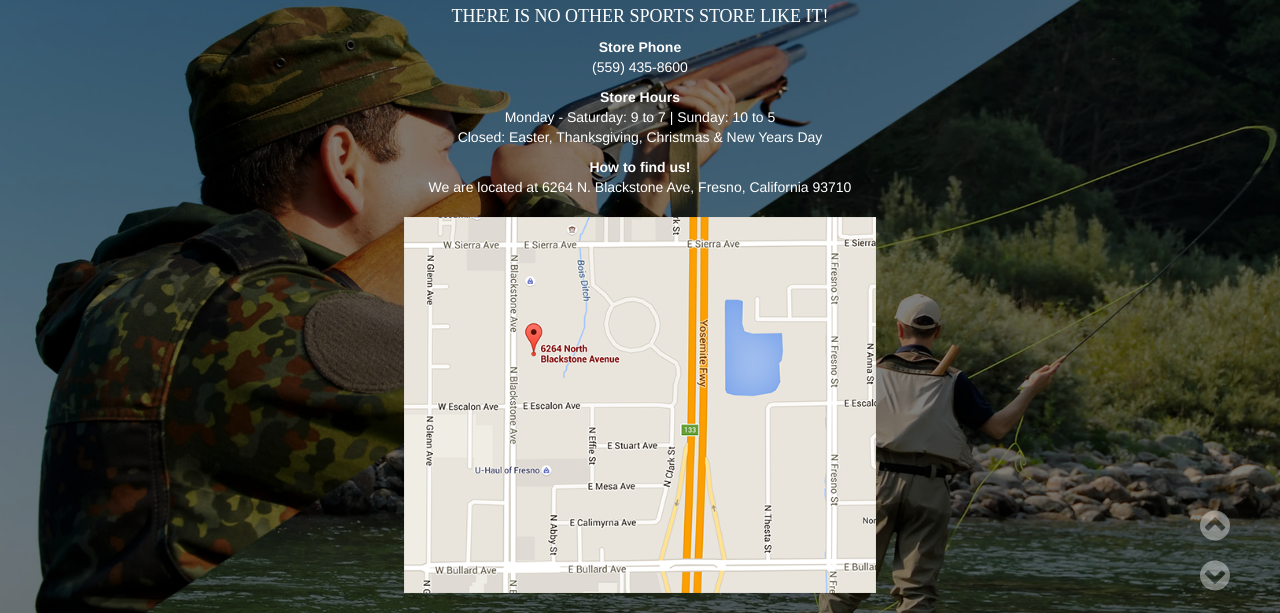
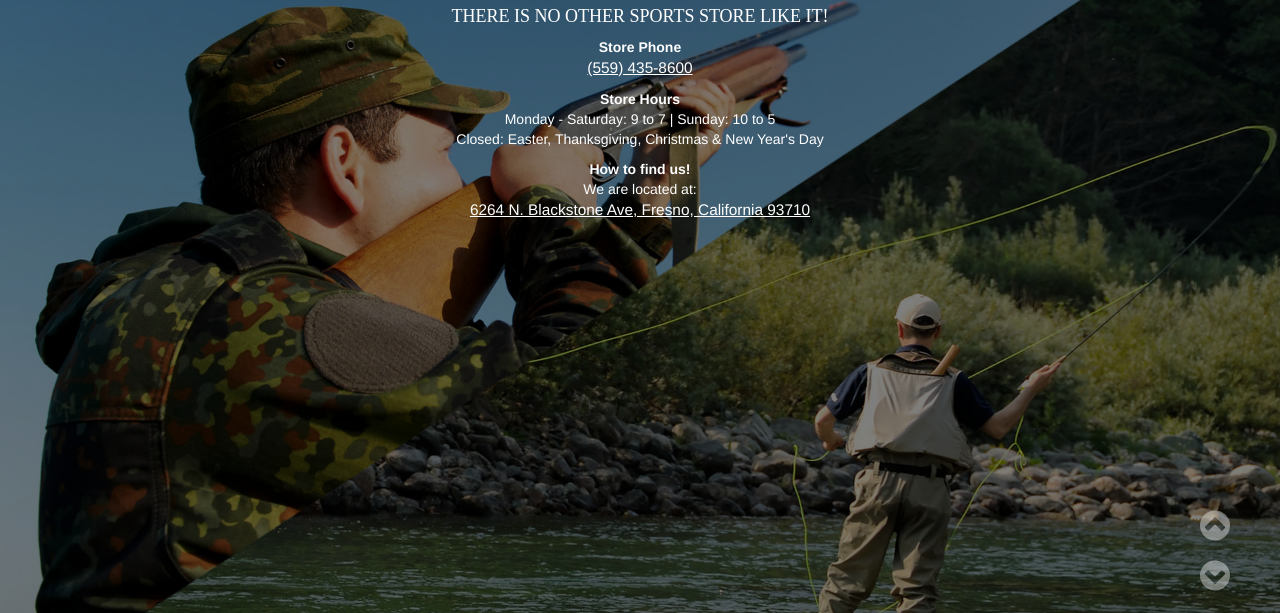
Before and after one commit to EditLLC/client-herbbauer, a plain HTML site: page index.html in a window 1280 px wide. Shown: the part 109-722 px from the top of the page. Drawn offline with nearby package versions, Linux system fonts and the light colour scheme.

Commit message:
Minor final touch-ups

```diff
--- a/css/style.css
+++ b/css/style.css
@@ -164,6 +164,11 @@ a:hover {
 
 .resources a:hover {
   text-decoration: none;
+}
+
+.underline {
+  text-decoration: underline;
+  font-size: 1.1em;
 }
 
 .social-icons {
@@ -674,7 +679,7 @@ td {
       }
 
       #home-intro {
-        padding-top:12.5%;
+        padding-top:20%;
       }
 
       #about-intro {
--- a/index.html
+++ b/index.html
@@ -16,16 +16,18 @@
     <h4>THERE IS NO OTHER SPORTS STORE LIKE IT!</h4>
     <div class="col-xs-12 col-sm-10 col-sm-offset-1 text-center">
     <p><strong>Store Phone</strong><br>
-    (559) 435-8600</p>
+    <a class="underline" href="tel:559-435-8600">(559) 435-8600</a><br>
+    </p>
+
     <p>
     <strong>Store Hours</strong><br>
       Monday - Saturday:   9 to 7 | Sunday:  10 to 5<br>
-      Closed: Easter, Thanksgiving, Christmas & New Years Day
+      Closed: Easter, Thanksgiving, Christmas & New Year's Day
   </p>
 
     <p><strong>How to find us!</strong><br>
-    We are located at 6264 N. Blackstone Ave, Fresno, California 93710<br><br>
-    <a href="https://www.google.com/maps/dir/6264+North+Blackstone+Avenue,+Fresno,+CA+93710//@36.826703,-119.789128,14z/data=!4m9!4m8!1m5!1m1!1s0x809467f8907756cb:0xfadd8de8b1809cd9!2m2!1d-119.7896708!2d36.8277038!1m0!3e0?hl=en-US" target="_blank"><img src="images/map-lg.png" alt="" class="col-xs-12 col-sm-10 col-sm-offset-1 col-md-6 col-md-offset-3 img-responsive">
+    We are located at:<br>
+    <a class="underline" href="https://www.google.com/maps/dir/6264+North+Blackstone+Avenue,+Fresno,+CA+93710//@36.826703,-119.789128,14z/data=!4m9!4m8!1m5!1m1!1s0x809467f8907756cb:0xfadd8de8b1809cd9!2m2!1d-119.7896708!2d36.8277038!1m0!3e0?hl=en-US" target="_blank">6264 N. Blackstone Ave, Fresno, California 93710
     </a>
     </p>
     </div>
```
Also changed, not shown: images/bg-about.jpg (deleted), images/bg-fishing.jpg, images/bg-summerrentals.jpg, 2 other files.
